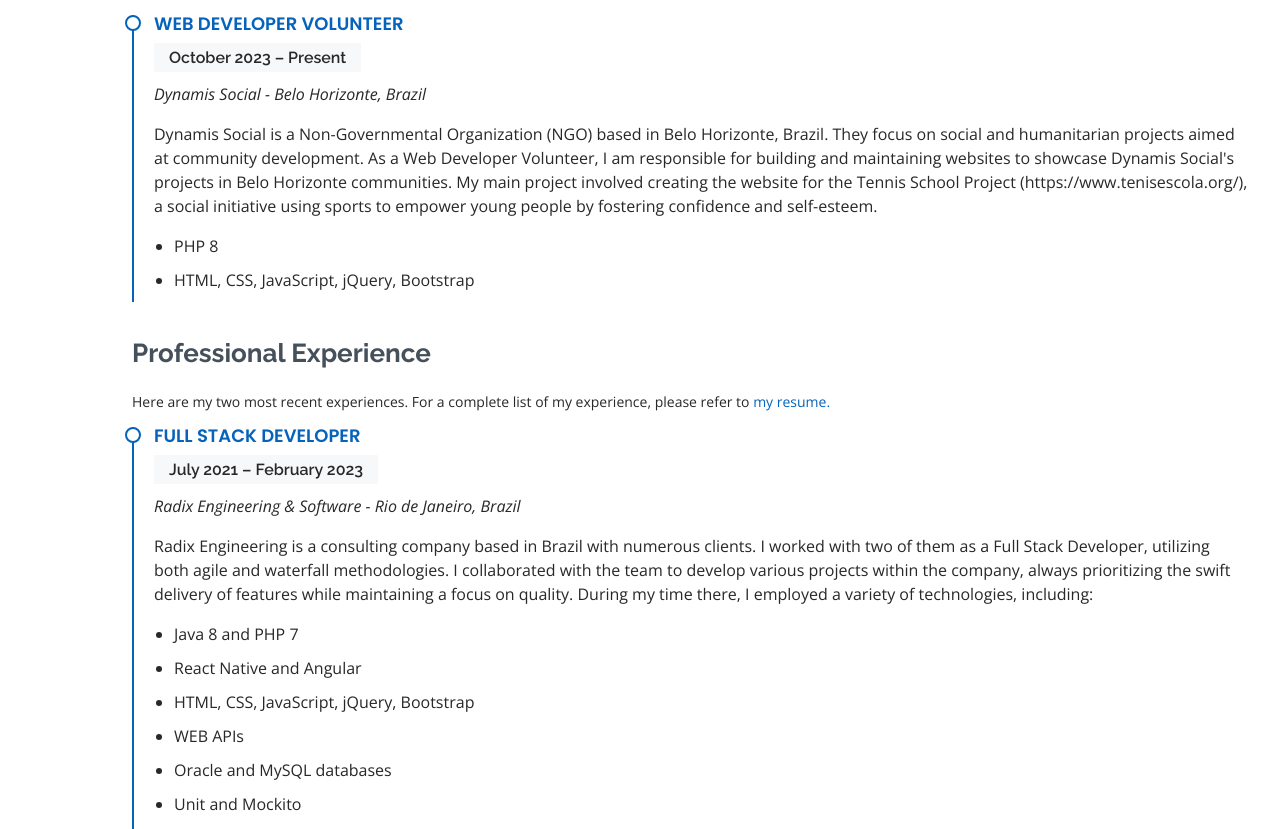
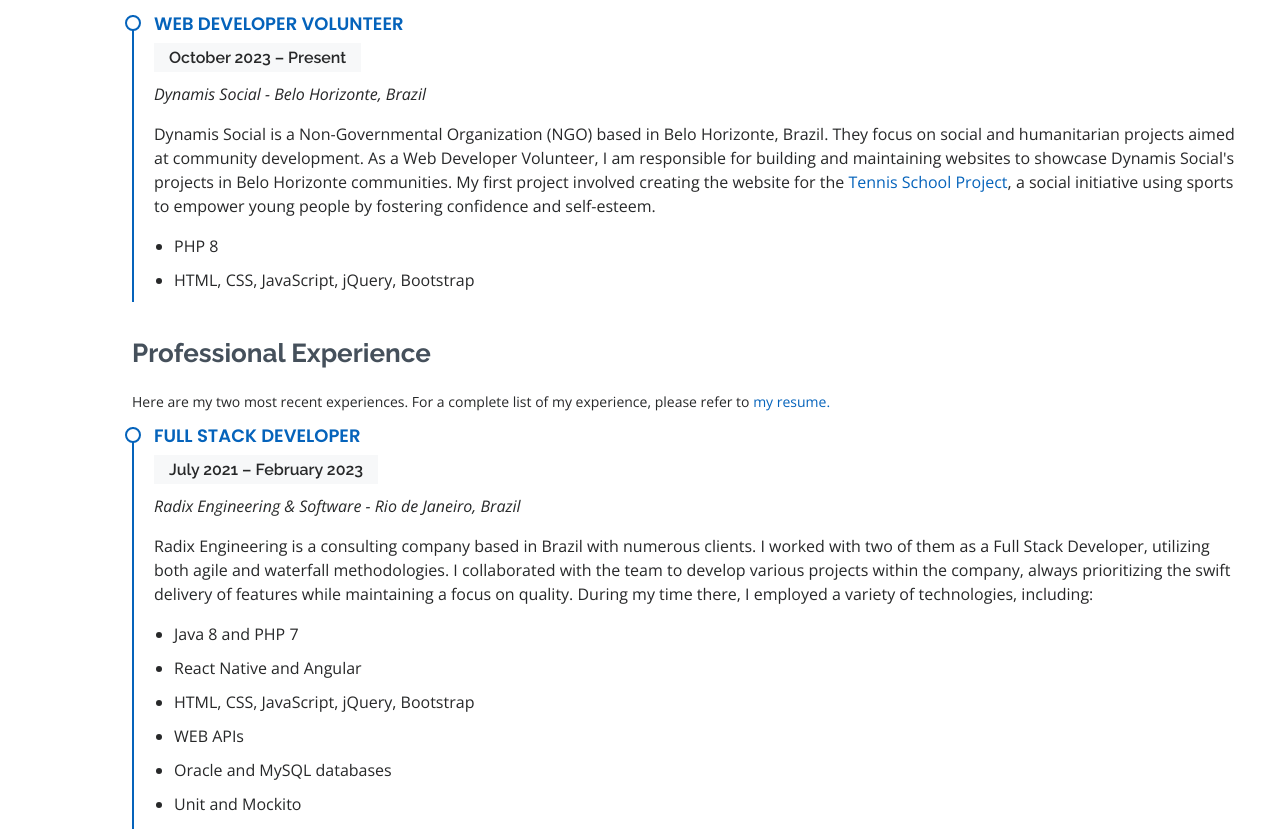
Before and after one commit to pmonteirorf/myResume, a plain HTML site: page index.html in a window 1280 px wide. Shown: the part 2380-3209 px from the top of the page. Drawn offline with nearby package versions, Linux system fonts and the light colour scheme.

Commit message:
adjust link
adjust link

```diff
--- a/index.html
+++ b/index.html
@@ -195,8 +195,8 @@
               <p>Dynamis Social is a Non-Governmental Organization (NGO) based in Belo Horizonte, Brazil. They focus on
                 social and humanitarian projects aimed at community development. As a Web Developer Volunteer, I am
                 responsible for building and maintaining websites to showcase Dynamis Social's projects in Belo Horizonte
-                communities. My main project involved creating the website for the Tennis School Project
-                (https://www.tenisescola.org/), a social initiative using sports to empower young people by fostering
+                communities. My first project involved creating the website for the <a href="https://www.tenisescola.org/">Tennis School Project</a>,
+                a social initiative using sports to empower young people by fostering
                 confidence and self-esteem.
               </p>
               <ul>
```
